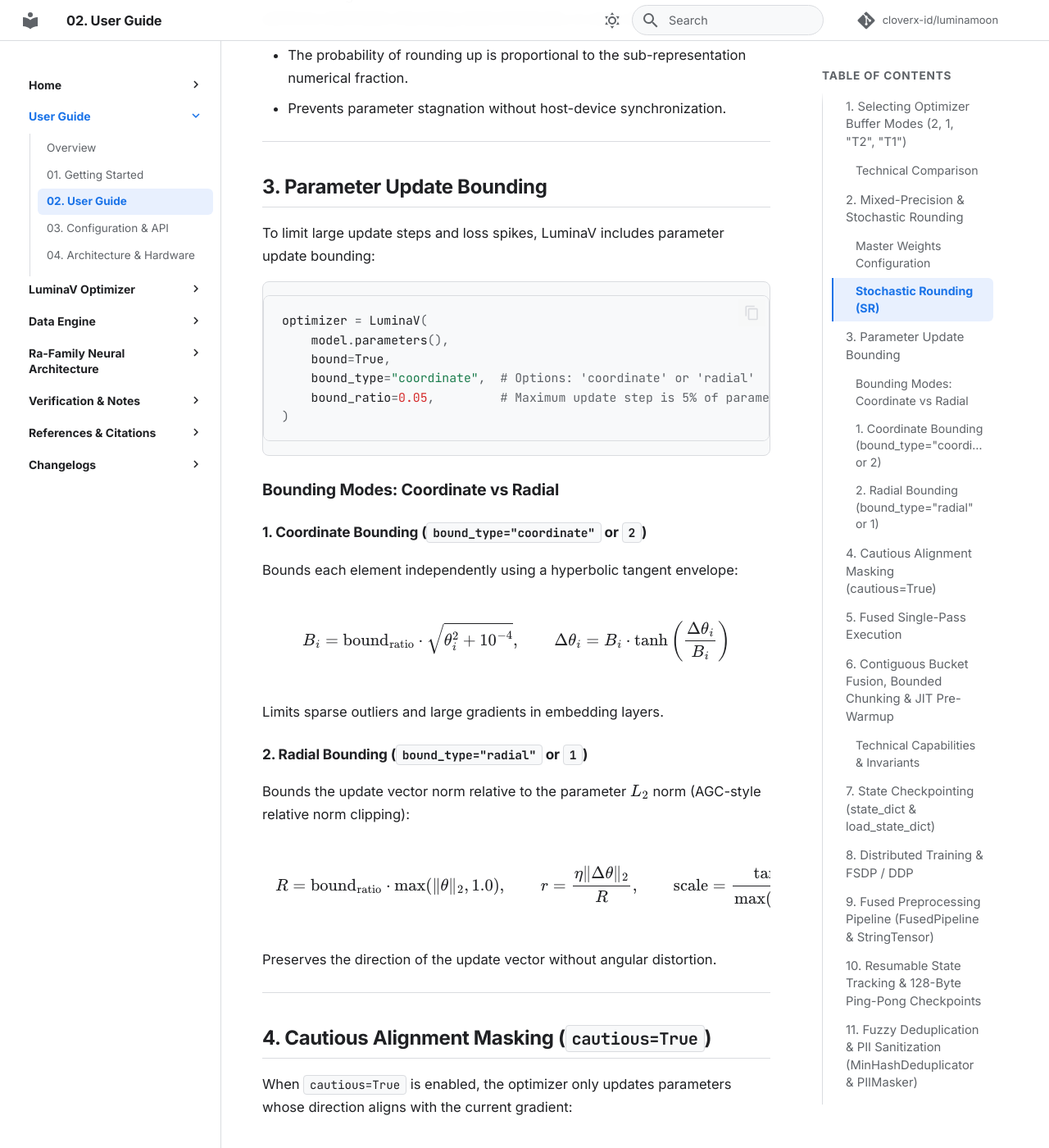
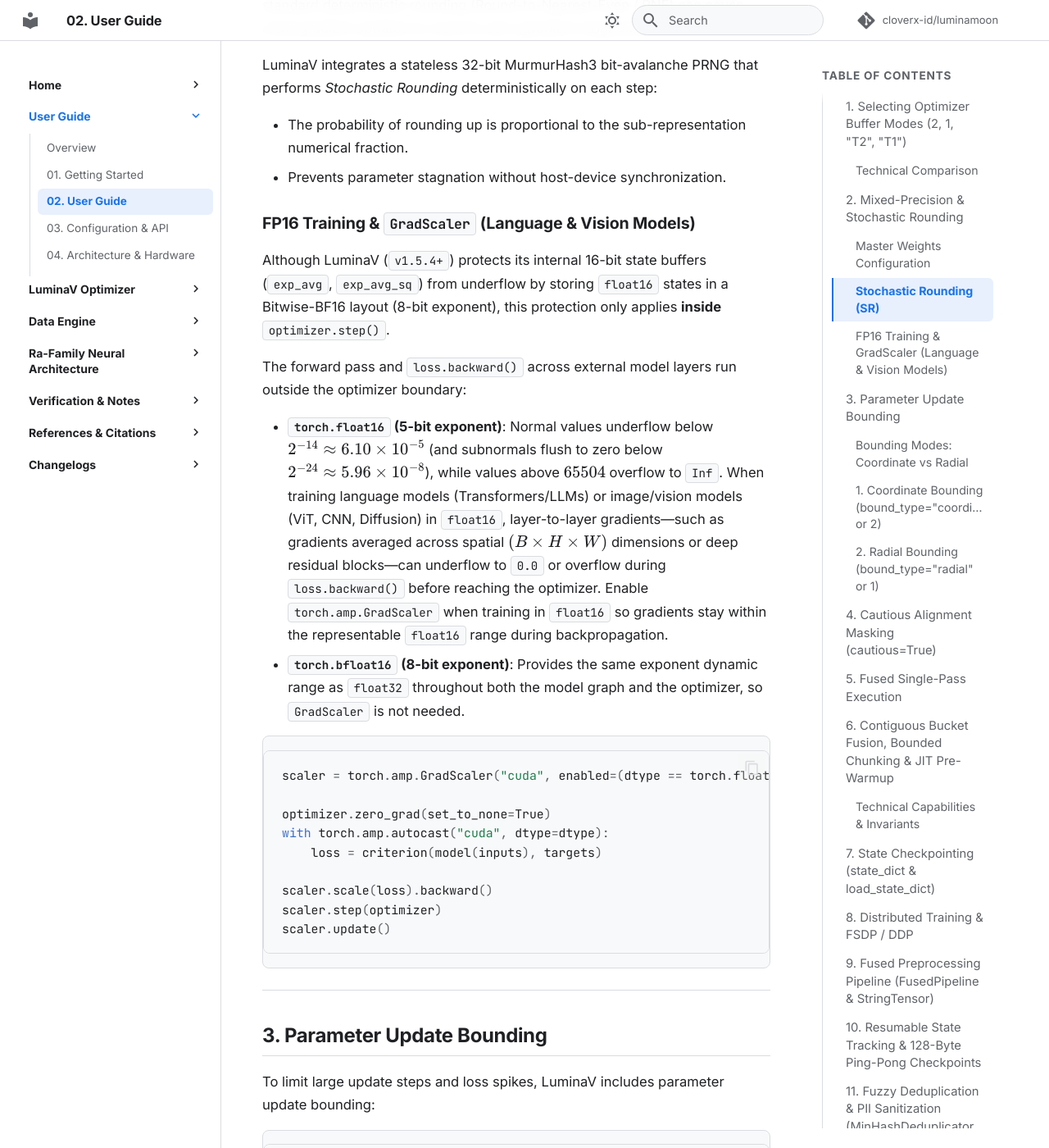
Before and after one commit to cloverx-id/luminamoon, an MkDocs documentation site: the page built from docs/en/02_user_guide.md, in a window 1280 px wide and 1400 px high, scrolled down 2807 px. Shown: the whole window at 82% size. Built offline with MkDocs 1.6.1 and Material for MkDocs 9.7.7, drawn with Linux system fonts in a browser that asks for light colours; comment, search, counter and statistics services are not loaded; some of the changed text lies outside the part shown.

Commit message:
docs: add GradScaler guidance for FP16 language and vision training

````diff
--- a/docs/en/02_user_guide.md
+++ b/docs/en/02_user_guide.md
@@ -35,13 +35,13 @@
 
 ## 2. Mixed-Precision & Stochastic Rounding
 
-LuminaV natively supports low-precision training (`torch.float16` and `torch.bfloat16`) with gradient underflow protection.
+LuminaV natively supports low-precision parameter updates (`torch.float16` and `torch.bfloat16`) with internal Bitwise-BF16 state promotion and stochastic rounding.
 
 ### Master Weights Configuration
 
 The `master_weights` argument controls how the optimizer manages FP32 parameter copies:
 
-- `"none"` or `0` (`False`): No master weights. Low-precision parameters and state accumulators are updated directly using *Stochastic Rounding*.
+- `"none"` or `0` (`False`): No master weights. Low-precision parameters and state accumulators are updated directly using *Stochastic Rounding* (with 16-bit states stored using Bitwise-BF16 layout when parameters are `float16`).
 - `"semi"` or `1` (aliases `"hybrid"`, `"half"`): Maintains FP32 master weights for FP16 and BF16 parameters while keeping state accumulators (`exp_avg`, `exp_avg_sq`) in 16-bit precision to conserve memory.
 - `"full"` or `2` (`True`, alias `"fp32"`): Master weights and internal state accumulators (`exp_avg`, `exp_avg_sq`) are maintained in full FP32.
 
@@ -62,6 +62,27 @@
 
 - The probability of rounding up is proportional to the sub-representation numerical fraction.
 - Prevents parameter stagnation without host-device synchronization.
+
+### FP16 Training & `GradScaler` (Language & Vision Models)
+
+Although LuminaV (`v1.5.4+`) protects its internal 16-bit state buffers (`exp_avg`, `exp_avg_sq`) from underflow by storing `float16` states in a Bitwise-BF16 layout (8-bit exponent), this protection only applies **inside** `optimizer.step()`.
+
+The forward pass and `loss.backward()` across external model layers run outside the optimizer boundary:
+
+- **`torch.float16` (5-bit exponent)**: Normal values underflow below $2^{-14} \approx 6.10 \times 10^{-5}$ (and subnormals flush to zero below $2^{-24} \approx 5.96 \times 10^{-8}$), while values above $65504$ overflow to `Inf`. When training language models (Transformers/LLMs) or image/vision models (ViT, CNN, Diffusion) in `float16`, layer-to-layer gradients—such as gradients averaged across spatial $(B \times H \times W)$ dimensions or deep residual blocks—can underflow to `0.0` or overflow during `loss.backward()` before reaching the optimizer. Enable `torch.amp.GradScaler` when training in `float16` so gradients stay within the representable `float16` range during backpropagation.
+- **`torch.bfloat16` (8-bit exponent)**: Provides the same exponent dynamic range as `float32` throughout both the model graph and the optimizer, so `GradScaler` is not needed.
+
+```python
+scaler = torch.amp.GradScaler("cuda", enabled=(dtype == torch.float16))
+
+optimizer.zero_grad(set_to_none=True)
+with torch.amp.autocast("cuda", dtype=dtype):
+    loss = criterion(model(inputs), targets)
+
+scaler.scale(loss).backward()
+scaler.step(optimizer)
+scaler.update()
+```
 
 ---
 
````
Also changed, not shown: README.md (+2 -0 lines), optimizer/README.md (+2 -0 lines).
